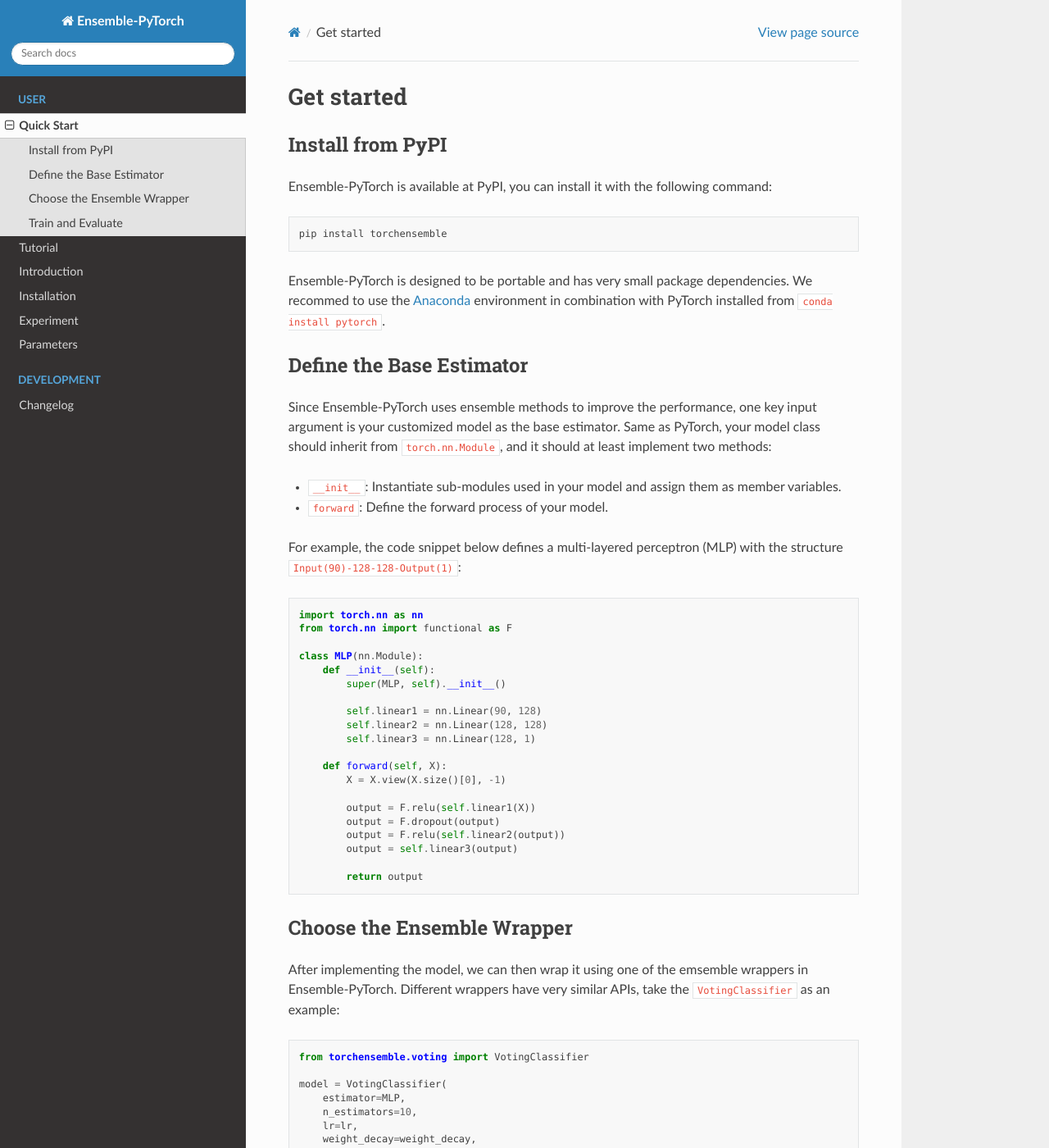
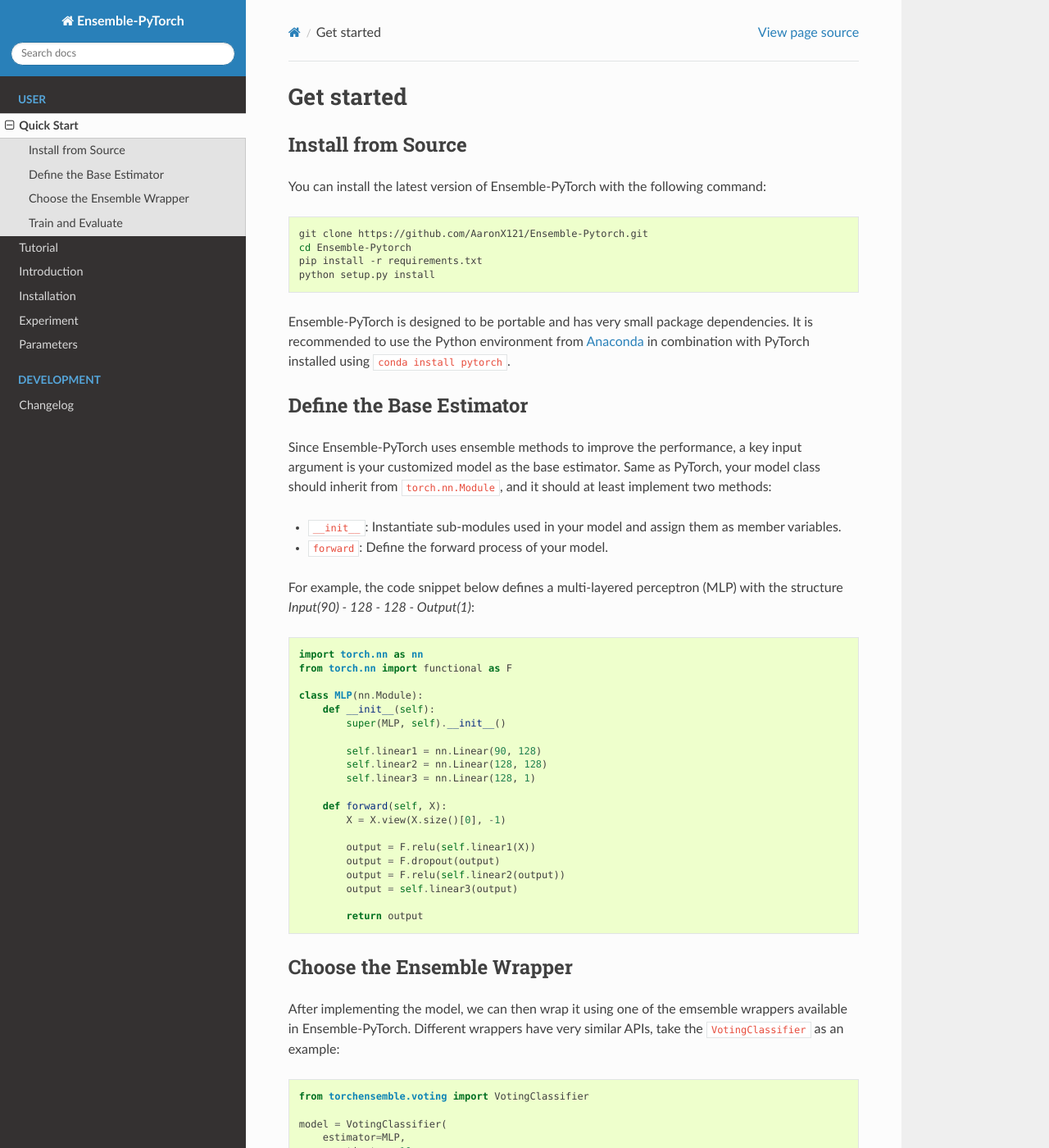
Before and after one commit to TorchEnsemble-Community/Ensemble-Pytorch, a Sphinx documentation site: the page built from docs/quick_start.rst, in a window 1280 px wide and 1400 px high. Shown: the whole window at 82% size. Built offline with Sphinx 7.4.7 and the Read the Docs theme 2.0.0, drawn with Linux system fonts in a browser that asks for light colours; pages that are not in the unit, such as notebooks, are missing from menus; some of the changed text lies outside the part shown.

Commit message:
[DOC] Update introduction on APIs

```diff
--- a/docs/conf.py
+++ b/docs/conf.py
@@ -72,6 +72,9 @@
 # This pattern also affects html_static_path and html_extra_path.
 exclude_patterns = []
 
+# The name of the Pygments (syntax highlighting) style to use.
+pygments_style = "sphinx"
+
 # -- Options for HTML output -------------------------------------------------
 
 # The theme to use for HTML and HTML Help pages.  See the documentation for
--- a/docs/quick_start.rst
+++ b/docs/quick_start.rst
@@ -1,26 +1,29 @@
 Get started
 ===========
 
-Install from PyPI
------------------
+Install from Source
+-------------------
 
-Ensemble-PyTorch is available at PyPI, you can install it with the following command:
+You can install the latest version of Ensemble-PyTorch with the following command:
 
-.. code-block:: none
+.. code-block:: bash
 
-    pip install torchensemble
+    git clone https://github.com/AaronX121/Ensemble-Pytorch.git
+    cd Ensemble-Pytorch
+    pip install -r requirements.txt
+    python setup.py install
 
-Ensemble-PyTorch is designed to be portable and has very small package dependencies. We recommed to use the `Anaconda <https://www.anaconda.com/>`__ environment in combination with PyTorch installed from ``conda install pytorch``.
+Ensemble-PyTorch is designed to be portable and has very small package dependencies. It is recommended to use the Python environment from `Anaconda <https://www.anaconda.com/>`__ in combination with PyTorch installed using ``conda install pytorch``.
 
 Define the Base Estimator
 -------------------------
 
-Since Ensemble-PyTorch uses ensemble methods to improve the performance, one key input argument is your customized model as the base estimator. Same as PyTorch, your model class should inherit from ``torch.nn.Module``, and it should at least implement two methods:
+Since Ensemble-PyTorch uses ensemble methods to improve the performance, a key input argument is your customized model as the base estimator. Same as PyTorch, your model class should inherit from ``torch.nn.Module``, and it should at least implement two methods:
 
 * ``__init__``: Instantiate sub-modules used in your model and assign them as member variables.
 * ``forward``: Define the forward process of your model.
 
-For example, the code snippet below defines a multi-layered perceptron (MLP) with the structure ``Input(90)-128-128-Output(1)``:
+For example, the code snippet below defines a multi-layered perceptron (MLP) with the structure `Input(90) - 128 - 128 - Output(1)`:
 
 .. code-block:: python
 
@@ -57,19 +60,13 @@
 
     model = VotingClassifier(
         estimator=MLP,
-        n_estimators=10,
-        lr=lr,
-        weight_decay=weight_decay,
-        epochs=epochs
+        n_estimators=10
     )
 
-The meaning of different input arguments is listed as follow:
+The meaning of different arguments is listed as follow:
 
 * ``estimator``: The class of your model, used in instantiate the base estimator in ensemble learning.
 * ``n_estimators``: The number of base estimators.
-* ``lr``: The learning rate of the internal Adam optimizer.
-* ``weight_decay``: The weight decay of the internal Adam optimizer.
-* ``epochs``: The number of training epochs.
 
 .. note::
     The design on APIs is still on-going, and more options well be added latter.
@@ -82,9 +79,18 @@
 .. code-block:: python
 
     # Training
-    model.fit(train_loader)
+    model.fit(train_loader,
+              lr,
+              weight_decay,
+              epochs,
+              "Adam")
 
     # Evaluating
     accuracy = model.predict(test_loader)
 
-In the code snippet above, ``train_loader`` and ``test_loader`` is the PyTorch ``DataLoader`` wrapper on your own dataset.
+In the code snippet above, ``train_loader`` and ``test_loader`` is the PyTorch ``DataLoader`` wrapper on your own dataset. In addition,
+
+* ``lr``: The learning rate of the internal Adam optimizer.
+* ``weight_decay``: The weight decay of the internal Adam optimizer.
+* ``epochs``: The number of training epochs.
+* ``"Adam"``: Specify the Adam optimizer.
```
Also changed, not shown: other parts of docs/quick_start.rst (+1 -1 lines), docs/tutorial.rst (+4 -4 lines).
